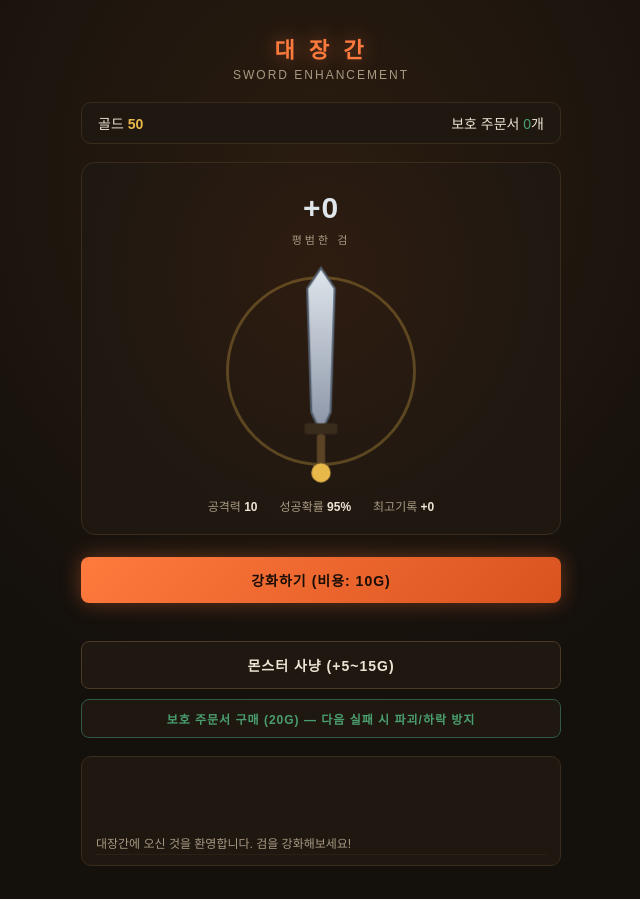
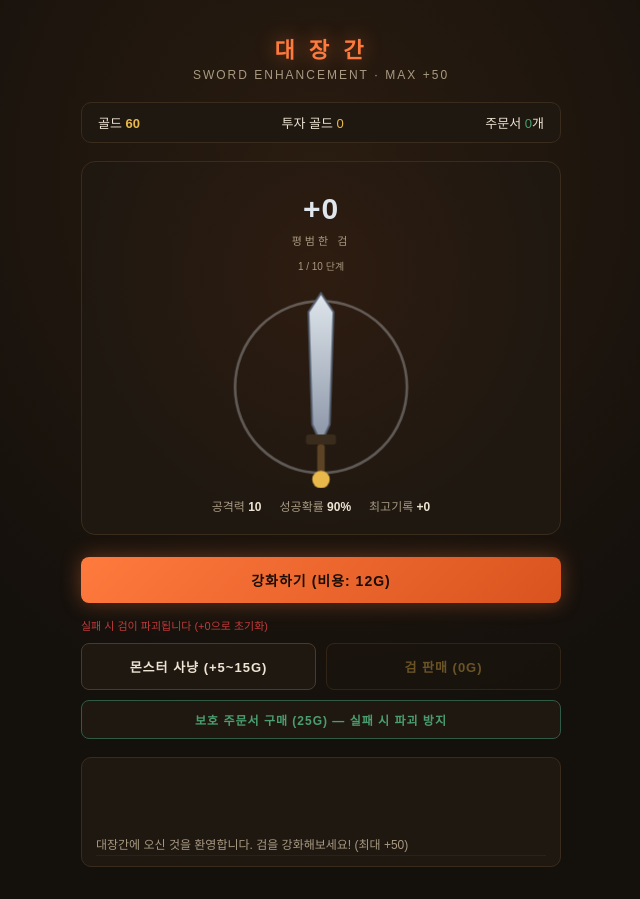
Before and after one commit to 0705chess-alt/sainttropas-site, a plain HTML site: page index.html in a window 1280 px wide. Shown: the whole page, without its empty margins (319-959 px from the left). Drawn offline with Linux system fonts and the light colour scheme.

Commit message:
Update index.html

```diff
--- a/index.html
+++ b/index.html
@@ -2,15 +2,13 @@
 <html lang="ko">
 <head>
 <meta charset="UTF-8">
-<title>검 강화 게임</title>
+<title>대장간 - 검 강화</title>
 <style>
   :root{
     --bg-deep: #14100c;
     --bg-panel: #1f1811;
     --ember: #ff7a3d;
-    --ember-dim: #a84e22;
     --gold: #e8b84b;
-    --steel: #9aa5b1;
     --danger: #c23b3b;
     --safe: #4a9d6e;
     --text: #ede4d3;
@@ -29,10 +27,7 @@
     justify-content: center;
     padding: 32px 16px;
   }
-  .stage {
-    width: 100%;
-    max-width: 480px;
-  }
+  .stage { width: 100%; max-width: 480px; }
   h1 {
     font-size: 22px;
     text-align: center;
@@ -41,13 +36,7 @@
     margin: 0 0 4px;
     text-shadow: 0 0 18px rgba(255,122,61,0.5);
   }
-  .sub {
-    text-align: center;
-    color: var(--text-dim);
-    font-size: 12px;
-    margin-bottom: 20px;
-    letter-spacing: 2px;
-  }
+  .sub { text-align: center; color: var(--text-dim); font-size: 12px; margin-bottom: 20px; letter-spacing: 2px; }
   .topbar {
     display: flex;
     justify-content: space-between;
@@ -56,38 +45,37 @@
     border-radius: 10px;
     padding: 10px 16px;
     margin-bottom: 18px;
-    font-size: 14px;
+    font-size: 13px;
   }
   .topbar .gold { color: var(--gold); font-weight: bold; }
   .forge {
     background: radial-gradient(ellipse at 50% 30%, #2e1c10 0%, var(--bg-panel) 70%);
     border: 1px solid #3a2c1c;
     border-radius: 14px;
-    padding: 28px 16px 20px;
+    padding: 30px 16px 20px;
     text-align: center;
     position: relative;
-    overflow: hidden;
+    min-height: 330px;
   }
-  .level-badge {
-    font-size: 30px;
-    font-weight: 900;
-    letter-spacing: 1px;
-    margin-bottom: 6px;
-    transition: color 0.3s;
-  }
-  .tier-label {
-    font-size: 11px;
-    letter-spacing: 3px;
-    color: var(--text-dim);
-    margin-bottom: 14px;
-  }
-  #swordSvg { width: 140px; height: 220px; transition: filter 0.3s, transform 0.4s ease; overflow: visible; }
+  .level-badge { font-size: 30px; font-weight: 900; letter-spacing: 1px; margin-bottom: 6px; transition: color 0.3s; }
+  .tier-label { font-size: 11px; letter-spacing: 3px; color: var(--text-dim); margin-bottom: 10px; }
+  .tier-track { font-size: 10px; color: var(--text-dim); margin-bottom: 14px; }
+  #swordWrap { height: 200px; display: flex; align-items: flex-end; justify-content: center; }
+  #swordSvg { width: 130px; height: 200px; transition: filter 0.3s, transform 0.4s ease; overflow: visible; }
   #swordSvg.level-up-pulse { animation: levelPulse 0.55s ease; }
   @keyframes levelPulse {
     0% { transform: scale(var(--sword-scale, 1)); }
-    35% { transform: scale(calc(var(--sword-scale, 1) * 1.28)) rotate(-4deg); }
+    35% { transform: scale(calc(var(--sword-scale, 1) * 1.25)) rotate(-4deg); }
     60% { transform: scale(calc(var(--sword-scale, 1) * 0.95)) rotate(3deg); }
     100% { transform: scale(var(--sword-scale, 1)) rotate(0deg); }
+  }
+  #swordSvg.shatter { animation: shatterShake 0.5s ease; }
+  @keyframes shatterShake {
+    0%,100% { transform: scale(var(--sword-scale,1)) translateX(0); }
+    20% { transform: scale(calc(var(--sword-scale,1)*0.9)) translateX(-8px) rotate(-6deg); }
+    40% { transform: scale(calc(var(--sword-scale,1)*0.9)) translateX(8px) rotate(6deg); }
+    60% { transform: scale(calc(var(--sword-scale,1)*0.85)) translateX(-5px) rotate(-3deg); }
+    80% { transform: scale(calc(var(--sword-scale,1)*0.95)) translateX(5px) rotate(2deg); }
   }
   .flame { animation: flicker 0.6s ease-in-out infinite alternate; transform-origin: 50px 30px; }
   .flame.f2 { animation-delay: 0.15s; }
@@ -99,124 +87,95 @@
   #aura { animation: auraPulse 2.2s ease-in-out infinite; transform-origin: 50px 80px; }
   @keyframes auraPulse {
     0%, 100% { opacity: 0.15; transform: scale(1); }
-    50% { opacity: 0.4; transform: scale(1.08); }
+    50% { opacity: 0.45; transform: scale(1.1); }
   }
   .particle {
     position: absolute;
-    width: 6px;
-    height: 6px;
+    width: 6px; height: 6px;
     border-radius: 50%;
     pointer-events: none;
-    left: 50%;
-    top: 52%;
+    left: 50%; top: 46%;
     animation: particleFly 0.75s ease-out forwards;
   }
-  @keyframes particleFly {
-    to { transform: translate(var(--dx), var(--dy)) scale(0); opacity: 0; }
+  @keyframes particleFly { to { transform: translate(var(--dx), var(--dy)) scale(0); opacity: 0; } }
+  .float-text {
+    position: absolute;
+    left: 50%; top: 40%;
+    transform: translateX(-50%);
+    font-size: 20px;
+    font-weight: 900;
+    pointer-events: none;
+    animation: floatUp 1s ease-out forwards;
+    text-shadow: 0 0 10px rgba(0,0,0,0.6);
+    white-space: nowrap;
+  }
+  @keyframes floatUp {
+    0% { opacity: 0; transform: translate(-50%, 10px) scale(0.8); }
+    20% { opacity: 1; transform: translate(-50%, -10px) scale(1.1); }
+    100% { opacity: 0; transform: translate(-50%, -55px) scale(1); }
   }
   .stats {
-    display: flex;
-    justify-content: center;
-    gap: 22px;
-    margin-top: 12px;
-    font-size: 12px;
-    color: var(--text-dim);
+    display: flex; justify-content: center; gap: 18px;
+    margin-top: 10px; font-size: 12px; color: var(--text-dim); flex-wrap: wrap;
   }
   .stats b { color: var(--text); }
-  .action-row {
-    margin-top: 22px;
-    display: flex;
-    flex-direction: column;
-    gap: 10px;
-  }
+  .action-row { margin-top: 22px; display: flex; flex-direction: column; gap: 10px; }
+  .btn-pair { display: flex; gap: 10px; }
+  .btn-pair button { flex: 1; }
   button {
-    font-family: inherit;
-    border: none;
-    border-radius: 8px;
-    padding: 13px;
-    font-size: 14px;
-    font-weight: 700;
-    cursor: pointer;
-    transition: transform 0.08s, filter 0.15s;
-    letter-spacing: 1px;
+    font-family: inherit; border: none; border-radius: 8px; padding: 13px;
+    font-size: 14px; font-weight: 700; cursor: pointer;
+    transition: transform 0.08s, filter 0.15s; letter-spacing: 1px;
   }
   button:active { transform: scale(0.97); }
   button:disabled { opacity: 0.4; cursor: not-allowed; }
-  .btn-enhance {
-    background: linear-gradient(135deg, var(--ember), #d9531f);
-    color: #1a0d05;
-    box-shadow: 0 0 20px rgba(255,122,61,0.35);
-  }
+  .btn-enhance { background: linear-gradient(135deg, var(--ember), #d9531f); color: #1a0d05; box-shadow: 0 0 20px rgba(255,122,61,0.35); }
   .btn-enhance:hover:not(:disabled) { filter: brightness(1.1); }
-  .btn-hunt {
-    background: var(--bg-panel);
-    border: 1px solid #4a3a26 !important;
-    color: var(--text);
-  }
-  .btn-hunt:hover { filter: brightness(1.3); }
-  .btn-scroll {
-    background: var(--bg-panel);
-    border: 1px solid #305a44 !important;
-    color: var(--safe);
-    font-size: 12px;
-    padding: 10px;
-  }
-  .risk-note {
-    font-size: 11px;
-    color: var(--danger);
-    margin-top: 4px;
-    min-height: 14px;
-  }
+  .btn-hunt { background: var(--bg-panel); border: 1px solid #4a3a26 !important; color: var(--text); font-size: 13px; }
+  .btn-hunt:hover:not(:disabled) { filter: brightness(1.3); }
+  .btn-sell { background: var(--bg-panel); border: 1px solid #5a4326 !important; color: var(--gold); font-size: 13px; }
+  .btn-sell:hover:not(:disabled) { filter: brightness(1.3); }
+  .btn-scroll { background: var(--bg-panel); border: 1px solid #305a44 !important; color: var(--safe); font-size: 12px; padding: 10px; }
+  .risk-note { font-size: 11px; color: var(--danger); margin-top: 4px; min-height: 14px; }
+  .risk-note.protected { color: var(--safe); }
   .log {
-    margin-top: 18px;
-    background: var(--bg-panel);
-    border: 1px solid #3a2c1c;
-    border-radius: 10px;
-    padding: 10px 14px;
-    height: 110px;
-    overflow-y: auto;
-    font-size: 12px;
-    color: var(--text-dim);
-    display: flex;
-    flex-direction: column-reverse;
+    margin-top: 18px; background: var(--bg-panel); border: 1px solid #3a2c1c; border-radius: 10px;
+    padding: 10px 14px; height: 110px; overflow-y: auto; font-size: 12px; color: var(--text-dim);
+    display: flex; flex-direction: column-reverse;
   }
   .log div { padding: 3px 0; border-bottom: 1px solid #2a2117; }
   .log .success { color: var(--safe); }
   .log .fail { color: var(--danger); }
   .log .info { color: var(--gold); }
-  .flash {
-    position: absolute;
-    inset: 0;
-    pointer-events: none;
-    opacity: 0;
-  }
+  .flash { position: absolute; inset: 0; pointer-events: none; opacity: 0; border-radius: 14px; }
   .flash.success { background: radial-gradient(circle, rgba(232,184,75,0.35), transparent 70%); animation: pulse 0.5s ease-out; }
-  .flash.fail { background: radial-gradient(circle, rgba(194,59,59,0.35), transparent 70%); animation: pulse 0.5s ease-out; }
+  .flash.fail { background: radial-gradient(circle, rgba(194,59,59,0.4), transparent 70%); animation: pulse 0.5s ease-out; }
   @keyframes pulse { from { opacity: 1; } to { opacity: 0; } }
   .shake { animation: shake 0.35s; }
   @keyframes shake {
     0%,100% { transform: translateX(0); }
-    20% { transform: translateX(-6px); }
-    40% { transform: translateX(6px); }
-    60% { transform: translateX(-4px); }
-    80% { transform: translateX(4px); }
+    20% { transform: translateX(-6px); } 40% { transform: translateX(6px); }
+    60% { transform: translateX(-4px); } 80% { transform: translateX(4px); }
   }
 </style>
 </head>
 <body>
 <div class="stage">
   <h1>대 장 간</h1>
-  <div class="sub">SWORD ENHANCEMENT</div>
+  <div class="sub">SWORD ENHANCEMENT · MAX +50</div>
 
   <div class="topbar">
     <div>골드 <span class="gold" id="goldDisplay">0</span></div>
-    <div>보호 주문서 <span id="scrollDisplay" style="color:var(--safe)">0</span>개</div>
+    <div>투자 골드 <span id="investedDisplay" style="color:var(--gold)">0</span></div>
+    <div>주문서 <span id="scrollDisplay" style="color:var(--safe)">0</span>개</div>
   </div>
 
   <div class="forge" id="forge">
     <div class="flash" id="flash"></div>
     <div class="level-badge" id="levelBadge">+0</div>
     <div class="tier-label" id="tierLabel">평범한 검</div>
+    <div class="tier-track" id="tierTrack">1 / 10 단계</div>
+    <div id="swordWrap">
       <svg id="swordSvg" viewBox="0 0 100 160">
         <defs>
           <linearGradient id="bladeGrad" x1="0" y1="0" x2="0" y2="1">
@@ -225,10 +184,8 @@
           </linearGradient>
         </defs>
 
-      <!-- 최고 강화 오라 -->
         <circle id="aura" cx="50" cy="80" r="65" fill="none" stroke="#e8b84b" stroke-width="2" opacity="0"/>
 
-      <!-- 검 끝 불꽃 -->
         <g id="flameTip" opacity="0">
           <path class="flame f1" d="M50 5 Q45 -10 50 -20 Q55 -10 50 5 Z" fill="#ff7a3d"/>
           <path class="flame f2" d="M42 9 Q37 -1 41 -9 Q45 -1 42 9 Z" fill="#ffb347"/>
@@ -237,59 +194,62 @@
 
         <polygon id="blade" points="50,5 60,20 57,110 50,125 43,110 40,20" fill="url(#bladeGrad)" stroke="#556070" stroke-width="1.5"/>
 
-      <!-- 날개 장식 (+10 이상) -->
         <g id="wings" opacity="0">
           <path d="M38 118 L18 110 L25 124 L38 122 Z" fill="#c46bff" stroke="#8a3fd1" stroke-width="1"/>
           <path d="M62 118 L82 110 L75 124 L62 122 Z" fill="#c46bff" stroke="#8a3fd1" stroke-width="1"/>
         </g>
 
         <rect x="38" y="118" width="24" height="8" rx="2" fill="#3a2c1c"/>
-
-      <!-- 보석 (+5 이상) -->
         <circle id="gem" cx="50" cy="122" r="4.5" fill="#6fb8ff" opacity="0"/>
-
         <rect x="47" y="126" width="6" height="28" rx="2" fill="#5c4326"/>
         <circle cx="50" cy="154" r="7" fill="#e8b84b"/>
       </svg>
+    </div>
     <div class="stats">
       <div>공격력 <b id="atkDisplay">10</b></div>
-      <div>성공확률 <b id="chanceDisplay">95%</b></div>
+      <div>성공확률 <b id="chanceDisplay">92%</b></div>
       <div>최고기록 <b id="bestDisplay">+0</b></div>
     </div>
   </div>
 
   <div class="action-row">
-    <button class="btn-enhance" id="enhanceBtn">강화하기 (비용: <span id="costDisplay">10</span>G)</button>
+    <button class="btn-enhance" id="enhanceBtn">강화하기 (비용: <span id="costDisplay">12</span>G)</button>
     <div class="risk-note" id="riskNote"></div>
+    <div class="btn-pair">
       <button class="btn-hunt" id="huntBtn">몬스터 사냥 (+5~15G)</button>
-    <button class="btn-scroll" id="scrollBtn">보호 주문서 구매 (<span id="scrollCost">30</span>G) — 다음 실패 시 파괴/하락 방지</button>
+      <button class="btn-sell" id="sellBtn">검 판매 (<span id="sellPrice">0</span>G)</button>
+    </div>
+    <button class="btn-scroll" id="scrollBtn">보호 주문서 구매 (<span id="scrollCost">30</span>G) — 실패 시 파괴 방지</button>
   </div>
 
   <div class="log" id="log"></div>
 </div>
 
 <script>
-  const state = {
-    gold: 50,
-    level: 0,
-    best: 0,
-    scrolls: 0,
-  };
+  const state = { gold: 60, level: 0, best: 0, scrolls: 0, invested: 0 };
 
-  // 강화 성공 확률 (레벨 -> 다음 레벨 성공률)
-  const successRates = [95,90,85,80,75,70,65,60,55,50,45,40,35,30,25,20,15,12,10,8];
-  const maxLevel = successRates.length;
+  const maxLevel = 50;
 
-  const tierInfo = (lvl) => {
-    if (lvl < 5) return { name: "평범한 검", color: "#dfe6ec", risk: "safe" };
-    if (lvl < 10) return { name: "빛나는 검", color: "#6fb8ff", risk: "downgrade" };
-    if (lvl < 15) return { name: "정령의 검", color: "#c46bff", risk: "destroy" };
-    return { name: "전설의 검", color: "#ff7a3d", risk: "destroy" };
-  };
+  const successRate = (lvl) => Math.max(3, Math.round(90 - lvl * 1.9));
+  const enhanceCost = (lvl) => Math.round(12 * Math.pow(1.62, lvl));
+  const scrollCost = () => Math.round(25 + state.level * 9);
+  const atkPower = (lvl) => 10 + lvl * lvl * 4;
+  const sellPrice = () => Math.round(state.invested * 0.55);
 
-  const enhanceCost = (lvl) => Math.round(10 * Math.pow(1.55, lvl));
-  const scrollCost = () => Math.round(20 + state.level * 8);
-  const atkPower = (lvl) => 10 + lvl * lvl * 4;
+  const tiers = [
+    { name: "평범한 검",   top: "#dfe6ec", bottom: "#8a94a6", glow: "#dfe6ec" },
+    { name: "빛나는 검",   top: "#bfe0ff", bottom: "#5a8fd6", glow: "#6fb8ff" },
+    { name: "정령의 검",   top: "#e6c7ff", bottom: "#9a4fd1", glow: "#c46bff" },
+    { name: "화염의 검",   top: "#ffdca0", bottom: "#e8760f", glow: "#ff7a3d" },
+    { name: "얼음의 검",   top: "#d8f6ff", bottom: "#4fb8d9", glow: "#7fe0ff" },
+    { name: "뇌전의 검",   top: "#fff6b0", bottom: "#e0c020", glow: "#ffe45c" },
+    { name: "암흑의 검",   top: "#b6a6f0", bottom: "#2a1f4a", glow: "#8a5cff" },
+    { name: "천상의 검",   top: "#ffffff", bottom: "#cfd8ff", glow: "#eaf1ff" },
+    { name: "용의 검",     top: "#ff9a6a", bottom: "#8f1d1d", glow: "#ff4d4d" },
+    { name: "신화의 검",   top: "#fff2c2", bottom: "#e8b84b", glow: "#ffd75e" },
+  ];
+  const tierOf = (lvl) => tiers[Math.min(tiers.length - 1, Math.floor(lvl / 5))];
+  const tierIndexOf = (lvl) => Math.min(tiers.length - 1, Math.floor(lvl / 5));
 
   const el = id => document.getElementById(id);
 
@@ -321,6 +281,13 @@
     sword.classList.add('level-up-pulse');
   }
 
+  function shatterSword() {
+    const sword = el('swordSvg');
+    sword.classList.remove('shatter');
+    void sword.offsetWidth;
+    sword.classList.add('shatter');
+  }
+
   function spawnParticles(color, count = 14) {
     const forge = el('forge');
     for (let i = 0; i < count; i++) {
@@ -336,50 +303,56 @@
     }
   }
 
+  function popupText(text, color) {
+    const forge = el('forge');
+    const t = document.createElement('div');
+    t.className = 'float-text';
+    t.textContent = text;
+    t.style.color = color;
+    forge.appendChild(t);
+    setTimeout(() => t.remove(), 1000);
+  }
+
   function render() {
     el('goldDisplay').textContent = state.gold;
+    el('investedDisplay').textContent = state.invested;
     el('scrollDisplay').textContent = state.scrolls;
     el('levelBadge').textContent = '+' + state.level;
     el('bestDisplay').textContent = '+' + state.best;
     el('atkDisplay').textContent = atkPower(state.level);
 
-    const tier = tierInfo(state.level);
+    const tier = tierOf(state.level);
+    const tIdx = tierIndexOf(state.level);
     el('tierLabel').textContent = tier.name;
-    el('levelBadge').style.color = tier.color;
+    el('tierTrack').textContent = `${tIdx + 1} / ${tiers.length} 단계`;
+    el('levelBadge').style.color = tier.glow;
 
-    // 블레이드 색상: 티어별 그라디언트 색상 전환
-    const gradPairs = {
-      "평범한 검": ["#dfe6ec", "#8a94a6"],
-      "빛나는 검": ["#bfe0ff", "#5a8fd6"],
-      "정령의 검": ["#e6c7ff", "#9a4fd1"],
-      "전설의 검": ["#ffdca0", "#e8760f"],
-    };
-    const [top, bottom] = gradPairs[tier.name];
-    el('gradTop').setAttribute('stop-color', top);
-    el('gradBottom').setAttribute('stop-color', bottom);
+    el('gradTop').setAttribute('stop-color', tier.top);
+    el('gradBottom').setAttribute('stop-color', tier.bottom);
 
-    // 검 크기: 레벨이 오를수록 커짐
-    const scale = 1 + Math.min(state.level, maxLevel) * 0.035;
+    const scale = 1 + Math.min(state.level, maxLevel) * 0.016;
     el('swordSvg').style.setProperty('--sword-scale', scale);
     el('swordSvg').style.transform = `scale(${scale})`;
 
-    // 글로우
     el('swordSvg').style.filter = state.level >= 5
-      ? `drop-shadow(0 0 ${6 + state.level}px ${tier.color})`
+      ? `drop-shadow(0 0 ${6 + tIdx * 3}px ${tier.glow})`
       : 'none';
 
-    // 보석 (+5~)
     el('gem').style.opacity = state.level >= 5 ? 1 : 0;
-    el('gem').setAttribute('fill', tier.color);
+    el('gem').setAttribute('fill', tier.glow);
 
-    // 날개 (+10~)
     el('wings').style.opacity = state.level >= 10 ? 1 : 0;
 
-    // 불꽃 (+15~)
-    el('flameTip').style.opacity = state.level >= 15 ? 1 : 0;
+    el('flameTip').style.opacity = state.level >= 20 ? 1 : 0;
+    el('flameTip').querySelectorAll('.flame').forEach((f, i) => {
+      f.setAttribute('fill', i === 0 ? tier.glow : tier.top);
+    });
 
-    // 오라 (+20 만렙)
-    el('aura').style.opacity = state.level >= maxLevel ? 1 : 0;
+    el('aura').style.opacity = state.level >= 35 ? 1 : 0;
+    el('aura').setAttribute('stroke', tier.glow);
+
+    el('sellPrice').textContent = sellPrice();
+    el('sellBtn').disabled = state.level === 0;
 
     if (state.level >= maxLevel) {
       el('enhanceBtn').disabled = true;
@@ -390,16 +363,17 @@
     } else {
       const cost = enhanceCost(state.level);
       el('costDisplay').textContent = cost;
-      el('chanceDisplay').textContent = successRates[state.level] + '%';
+      el('chanceDisplay').textContent = successRate(state.level) + '%';
       el('enhanceBtn').disabled = state.gold < cost;
       el('enhanceBtn').textContent = `강화하기 (비용: ${cost}G)`;
 
-      if (tier.risk === 'downgrade') {
-        el('riskNote').textContent = '⚠ 실패 시 검이 1단계 하락합니다';
-      } else if (tier.risk === 'destroy') {
-        el('riskNote').textContent = '☠ 실패 시 검이 파괴됩니다 (+0으로 초기화)';
+      const note = el('riskNote');
+      if (state.scrolls > 0) {
+        note.textContent = `보호 주문서 보유 중 (실패해도 파괴 방지, ${state.scrolls}개)`;
+        note.className = 'risk-note protected';
       } else {
-        el('riskNote').textContent = '';
+        note.textContent = '실패 시 검이 파괴됩니다 (+0으로 초기화)';
+        note.className = 'risk-note';
       }
     }
 
@@ -412,33 +386,34 @@
     const cost = enhanceCost(state.level);
     if (state.gold < cost) return;
     state.gold -= cost;
+    state.invested += cost;
 
-    const rate = successRates[state.level];
+    const rate = successRate(state.level);
     const roll = Math.random() * 100;
 
     if (roll < rate) {
       state.level += 1;
       state.best = Math.max(state.best, state.level);
+      const tier = tierOf(state.level);
       flash('success');
       pulseSword();
-      spawnParticles(tierInfo(state.level).color);
-      log(`+${state.level - 1} → +${state.level} 강화 성공!`, 'success');
+      spawnParticles(tier.glow);
+      popupText(`+${state.level}`, tier.glow);
+      log(`+${state.level - 1} -> +${state.level} 강화 성공!`, 'success');
     } else {
-      const tier = tierInfo(state.level);
       flash('fail');
       shake();
-      if (state.scrolls > 0 && tier.risk !== 'safe') {
+      if (state.scrolls > 0) {
         state.scrolls -= 1;
+        popupText('방어!', '#4a9d6e');
         log(`강화 실패... 보호 주문서로 검을 지켰습니다.`, 'info');
-      } else if (tier.risk === 'downgrade') {
-        state.level = Math.max(0, state.level - 1);
-        log(`강화 실패... 검이 +${state.level}로 하락했습니다.`, 'fail');
-      } else if (tier.risk === 'destroy') {
-        spawnParticles('#c23b3b', 20);
-        log(`강화 실패... 검이 파괴되었습니다!`, 'fail');
+      } else {
+        spawnParticles('#c23b3b', 22);
+        shatterSword();
+        popupText('파괴!', '#c23b3b');
+        log(`강화 실패... 검이 파괴되었습니다! (+${state.level} -> +0)`, 'fail');
         state.level = 0;
-      } else {
-        log(`강화 실패... 다행히 검에는 이상 없습니다.`, 'fail');
+        state.invested = 0;
       }
     }
     render();
@@ -448,6 +423,16 @@
     const reward = 5 + Math.floor(Math.random() * 11);
     state.gold += reward;
     log(`몬스터를 처치하고 ${reward}G를 획득했습니다.`);
+    render();
+  }
+
+  function sell() {
+    if (state.level === 0) return;
+    const price = sellPrice();
+    state.gold += price;
+    log(`+${state.level} 검을 ${price}G에 판매했습니다.`, 'info');
+    state.level = 0;
+    state.invested = 0;
     render();
   }
 
@@ -462,9 +447,10 @@
 
   el('enhanceBtn').addEventListener('click', enhance);
   el('huntBtn').addEventListener('click', hunt);
+  el('sellBtn').addEventListener('click', sell);
   el('scrollBtn').addEventListener('click', buyScroll);
 
-  log('대장간에 오신 것을 환영합니다. 검을 강화해보세요!');
+  log('대장간에 오신 것을 환영합니다. 검을 강화해보세요! (최대 +50)');
   render();
 </script>
 </body>
```
Lines whose indentation alone changed are shown as unchanged.
